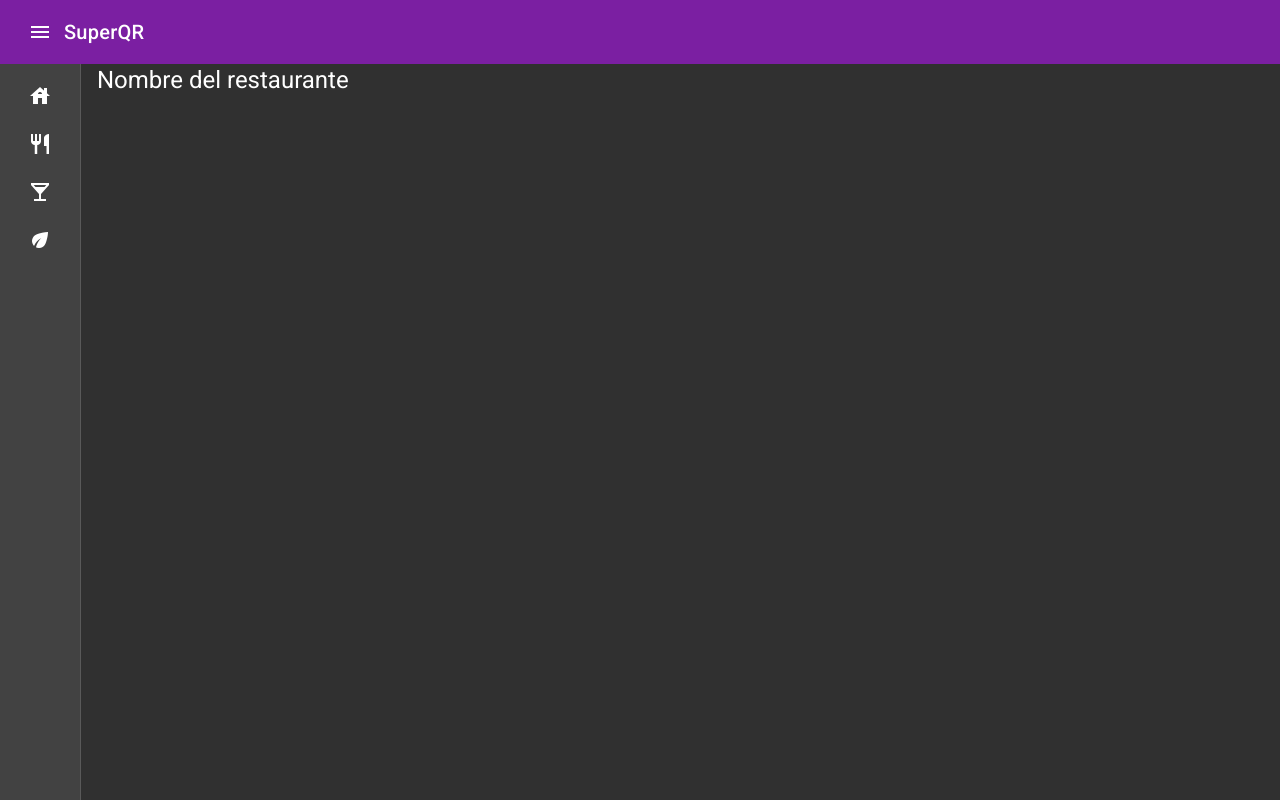
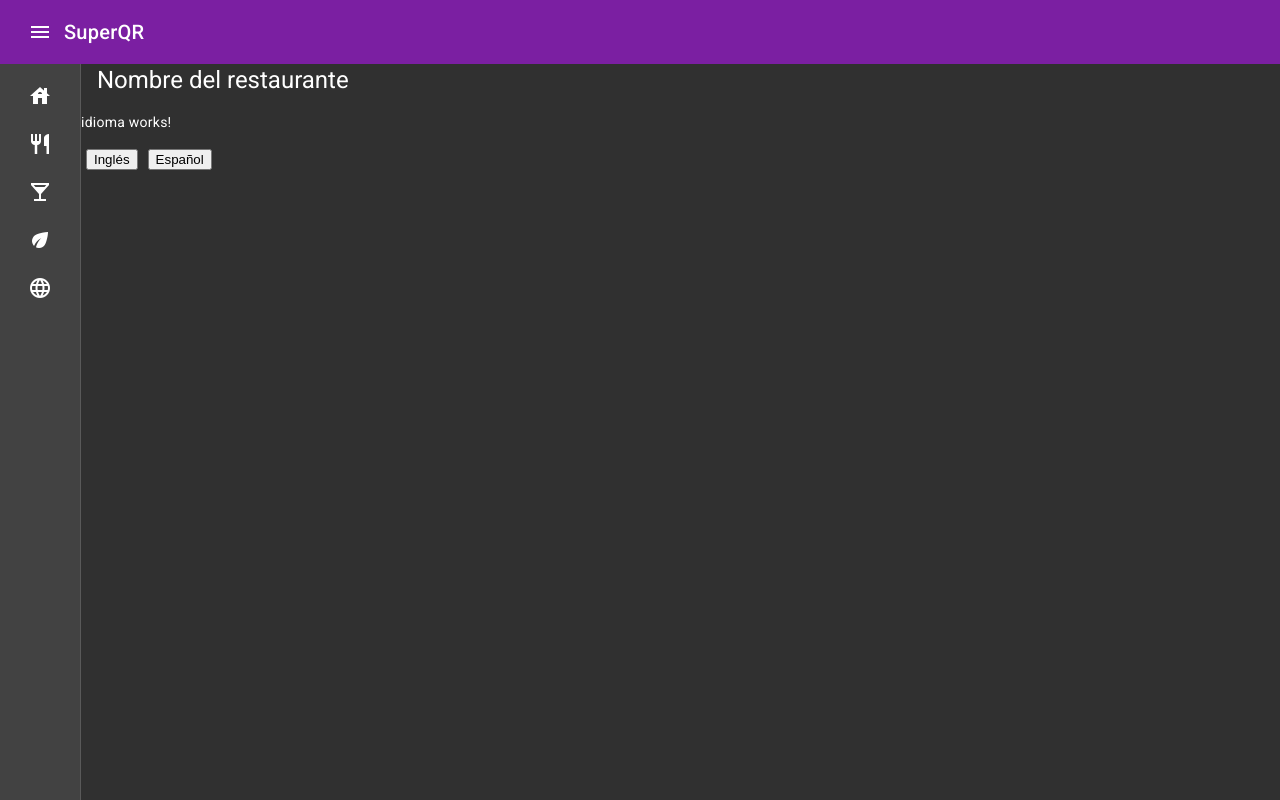
Before and after one commit to VicenteMarin/SuperQR2, an Angular app: page /idioma in a window 1280 px wide. Before the commit this address led to /. Built offline with nearby package versions, Linux system fonts and the light colour scheme.

Commit message:
Botón de idioma añadido

```diff
--- a/src/app/app.component.html
+++ b/src/app/app.component.html
@@ -31,6 +31,12 @@
           <span *ngIf="!isCollapsed"> Vegano</span>
         </span>
       </a>
+      <a mat-list-item>
+        <span class="entry" [routerLink]="['/idioma']">
+          <mat-icon>language</mat-icon>
+          <span *ngIf="!isCollapsed"> Lenguaje</span>
+        </span>
+      </a>
     </mat-nav-list>
   </mat-sidenav>
   <mat-sidenav-content>
--- a/src/app/app.routes.ts
+++ b/src/app/app.routes.ts
@@ -3,10 +3,12 @@ import { HomeComponent } from './home/home.component';
 import { PlatosPrincipalesComponent } from './platos-principales/platos-principales.component';
 import { BebestiblesComponent } from './bebestibles/bebestibles.component';
 import { VeganoComponent } from './vegano/vegano.component';
+import { IdiomaComponent } from './idioma/idioma.component';
 
 export const routes: Routes = [
     { path: '', component: HomeComponent },
     { path: 'platosPrincipales', component: PlatosPrincipalesComponent },
     { path: 'bebestibles', component: BebestiblesComponent },
-    { path: 'vegano', component: VeganoComponent }
+    { path: 'vegano', component: VeganoComponent },
+    { path: 'idioma', component: IdiomaComponent }
 ];
--- /dev/null
+++ b/src/app/idioma/idioma.component.css
@@ -0,0 +1,7 @@
+button {
+    margin: 5px;
+  }
+
+  div {
+    margin-top: 10px;
+  }
--- /dev/null
+++ b/src/app/idioma/idioma.component.html
@@ -0,0 +1,7 @@
+<p>idioma works!</p>
+
+  <!-- Mostrar los botones de opciones siempre -->
+  <div>
+    <button mat-raised-button>Inglés</button>
+    <button mat-raised-button>Español</button>
+  </div>
```
Also changed, not shown: src/app/idioma/idioma.component.ts (added, +12 -0 lines), 1 other file (tests, documents, lock files or other folders).
